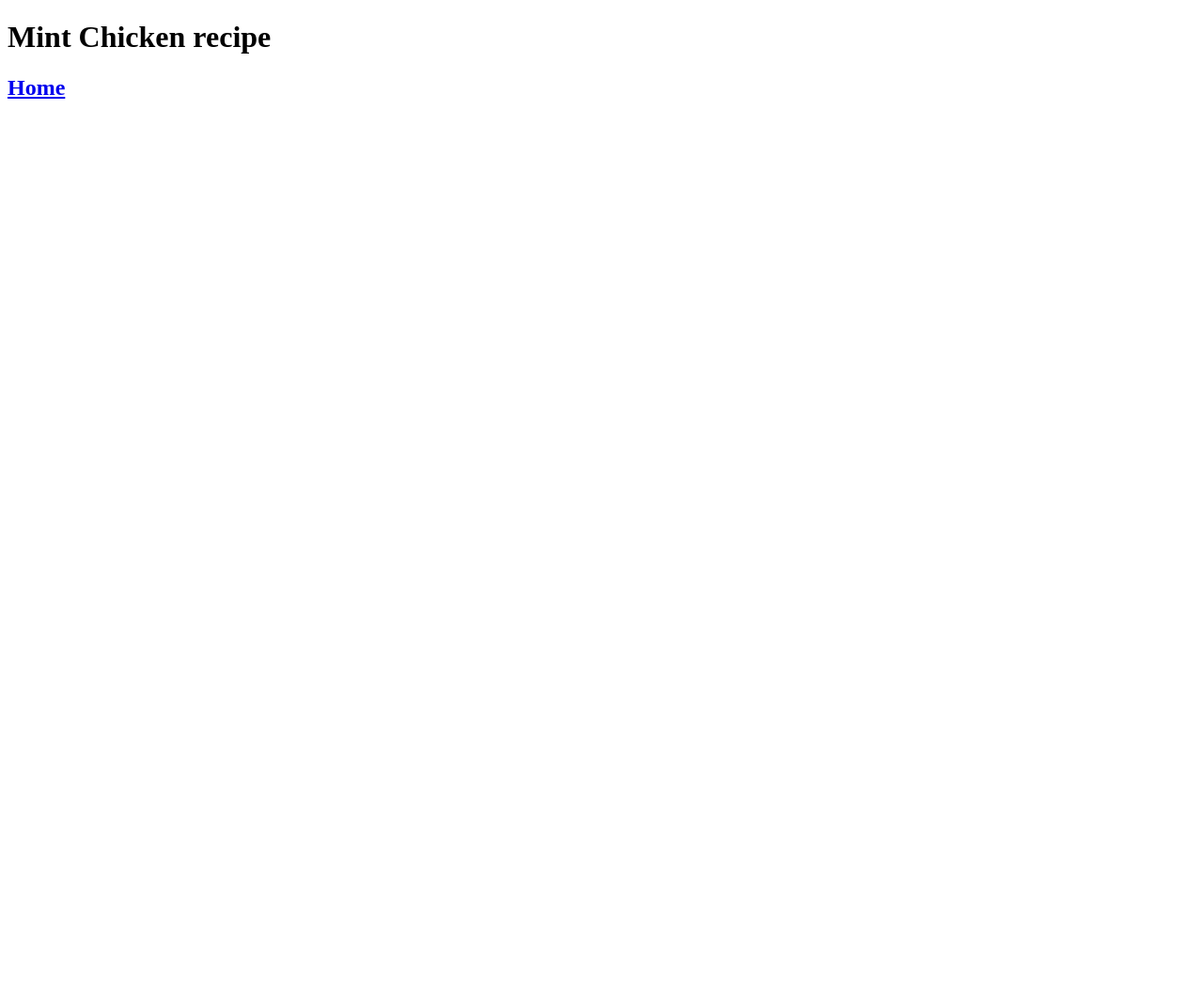
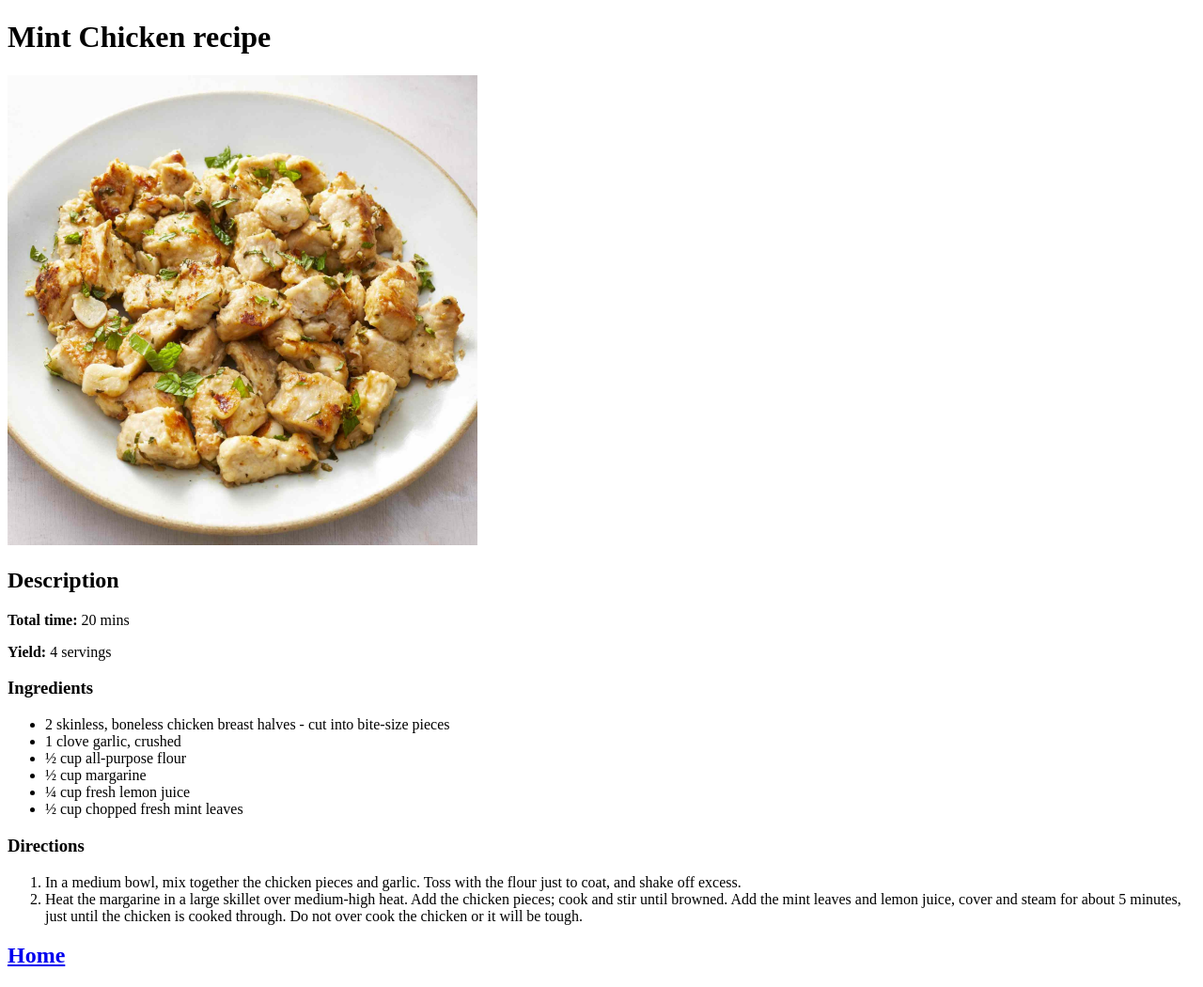
Before and after one commit to Thajez/odin-recipes, a plain HTML site: page recipes/mint-chicken.html in a window 1280 px wide. Shown: the whole page at 94% size. Before the commit the page ends 800 px from the top, so only its background shows below. Drawn offline with Linux system fonts and the light colour scheme.

Commit message:
Created images folder and imported recipe image,
Finished up first recipe.

```diff
--- a/recipes/mint-chicken.html
+++ b/recipes/mint-chicken.html
@@ -9,6 +9,30 @@
         <header>
             <h1>Mint Chicken recipe</h1>
         </header>
+        <img src="../images/chickenimage.jpg" alt="Mint Chicken Picture" height="500" length="500">
+        <p><h2>Description</h2></p>
+        <p><strong>Total time: </strong>20 mins</p>
+        <p><strong>Yield: </strong>4 servings</p>
+
+        <section>
+            <h3>Ingredients</h3>
+            <ul>
+                <li>2 skinless, boneless chicken breast halves - cut into bite-size pieces</li>
+                <li>1 clove garlic, crushed</li>
+                <li>½ cup all-purpose flour</li>
+                <li>½ cup margarine</li>
+                <li>¼ cup fresh lemon juice</li>
+                <li>½ cup chopped fresh mint leaves</li>
+            </ul>
+        </section>
+
+        <section>
+            <h3>Directions</h3>
+            <ol>
+                <li>In a medium bowl, mix together the chicken pieces and garlic. Toss with the flour just to coat, and shake off excess.</li>
+                <li>Heat the margarine in a large skillet over medium-high heat. Add the chicken pieces; cook and stir until browned. Add the mint leaves and lemon juice, cover and steam for about 5 minutes, just until the chicken is cooked through. Do not over cook the chicken or it will be tough.</li>
+            </ol>
+        </section>
 
         <h2><a href="../index.html">Home</a></h2>
     </body>
```
Also changed, not shown: images/chickenimage.jpg (added).
